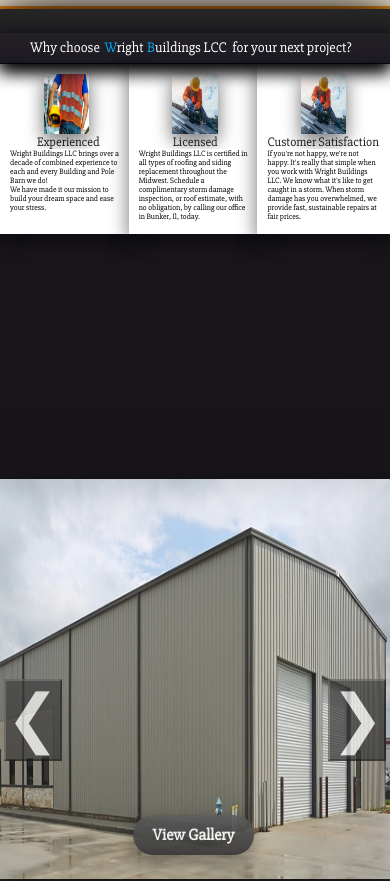
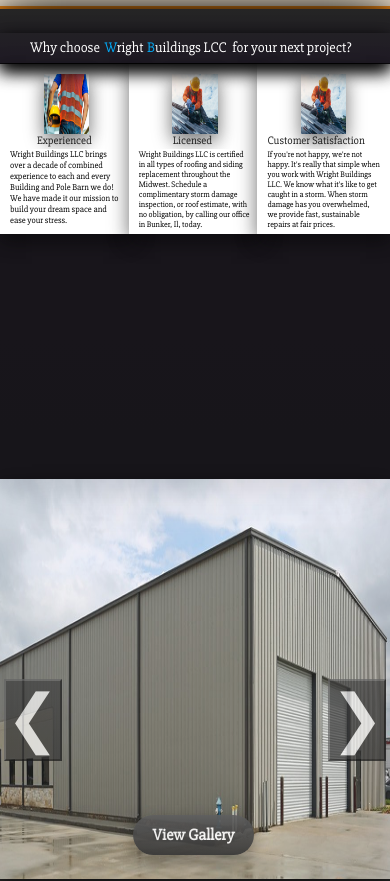
Before and after one commit to jasonman6001/WrightBuildingsLLCV1, a plain HTML site: page index.html in a window 390 px wide. Shown: the part 780-1661 px from the top of the page. Drawn offline with nearby package versions, Linux system fonts and the light colour scheme.

Commit message:
Add files via upload

```diff
--- a/Style1.css
+++ b/Style1.css
@@ -1509,7 +1509,7 @@
                 height: 10%;
                 color: #1f1f1f;
                 padding: 0px 27px;
-                font-size: .8rem;
+                font-size: .7rem;
                 z-index: 1;
                 opacity: 100%;
             }
@@ -1522,7 +1522,7 @@
                 padding: 0px 0px;
                 left: 0px;
                 width: 100%;
-                font-size: .5rem;
+                font-size: .55rem;
                 z-index: 1;
                 opacity: 100%;
             }
@@ -1559,7 +1559,7 @@
                 height: 10%;
                 color: #1f1f1f;
                 padding: 0px 34px;
-                font-size: .8rem;
+                font-size: .7rem;
                 z-index: 1;
                 opacity: 100%;
             }
@@ -1570,7 +1570,7 @@
                 color: #000000;
                 padding: 0px 0px;
                 width: 100%;
-                font-size: .5rem;
+                font-size: .52rem;
                 z-index: 1;
                 opacity: 100%;
             }
@@ -1595,7 +1595,7 @@
                 color: #1f1f1f;
                 padding: 0px 0px;
                 width: 100%;
-                font-size: .8rem;
+                font-size: .7rem;
                 z-index: 1;
                 opacity: 100%;
             }
@@ -1606,7 +1606,7 @@
                 color: #000000;
                 padding: 0px 0px;
                 width: 100%;
-                font-size: .5rem;
+                font-size: .52rem;
                 z-index: 1;
                 opacity: 100%;
             }
```
